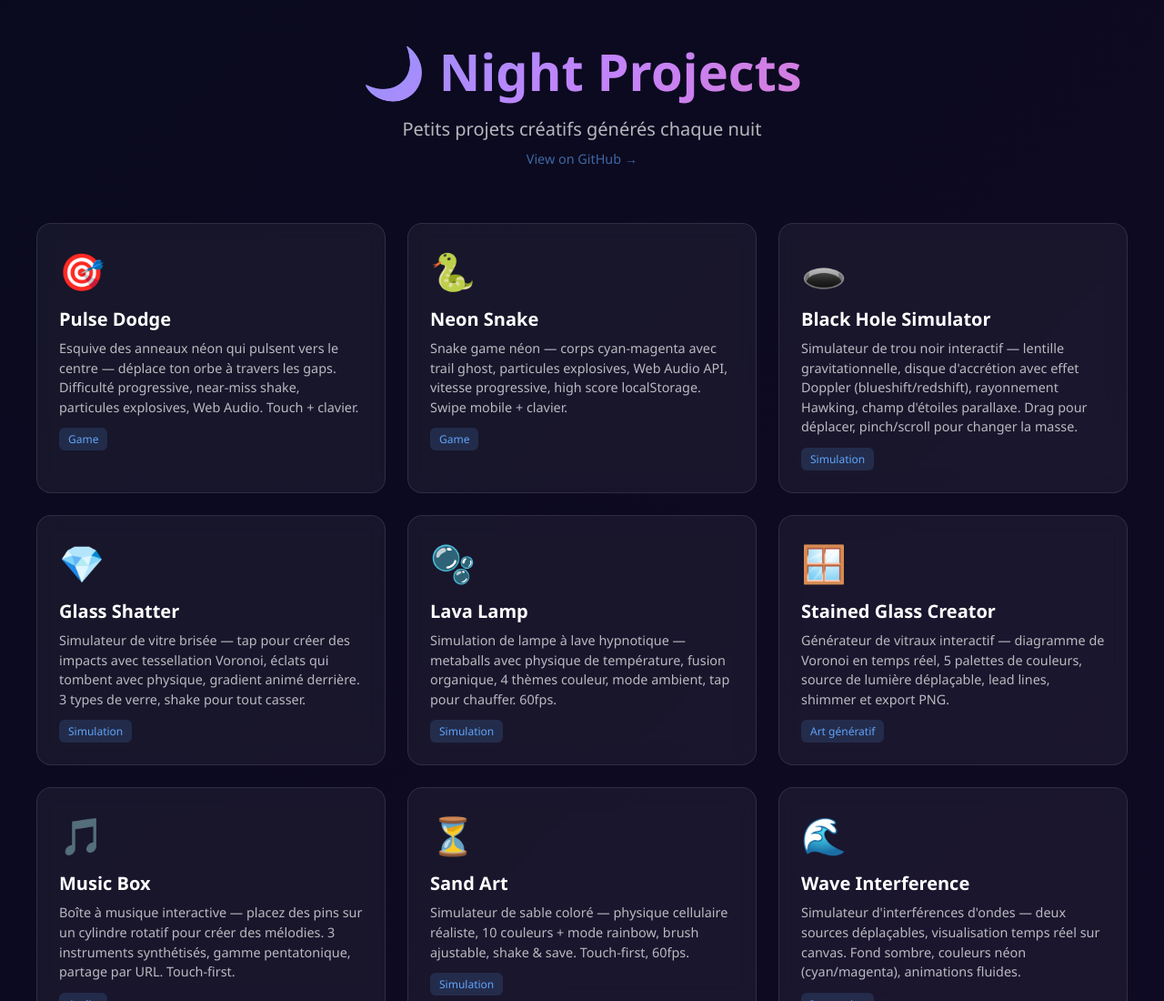
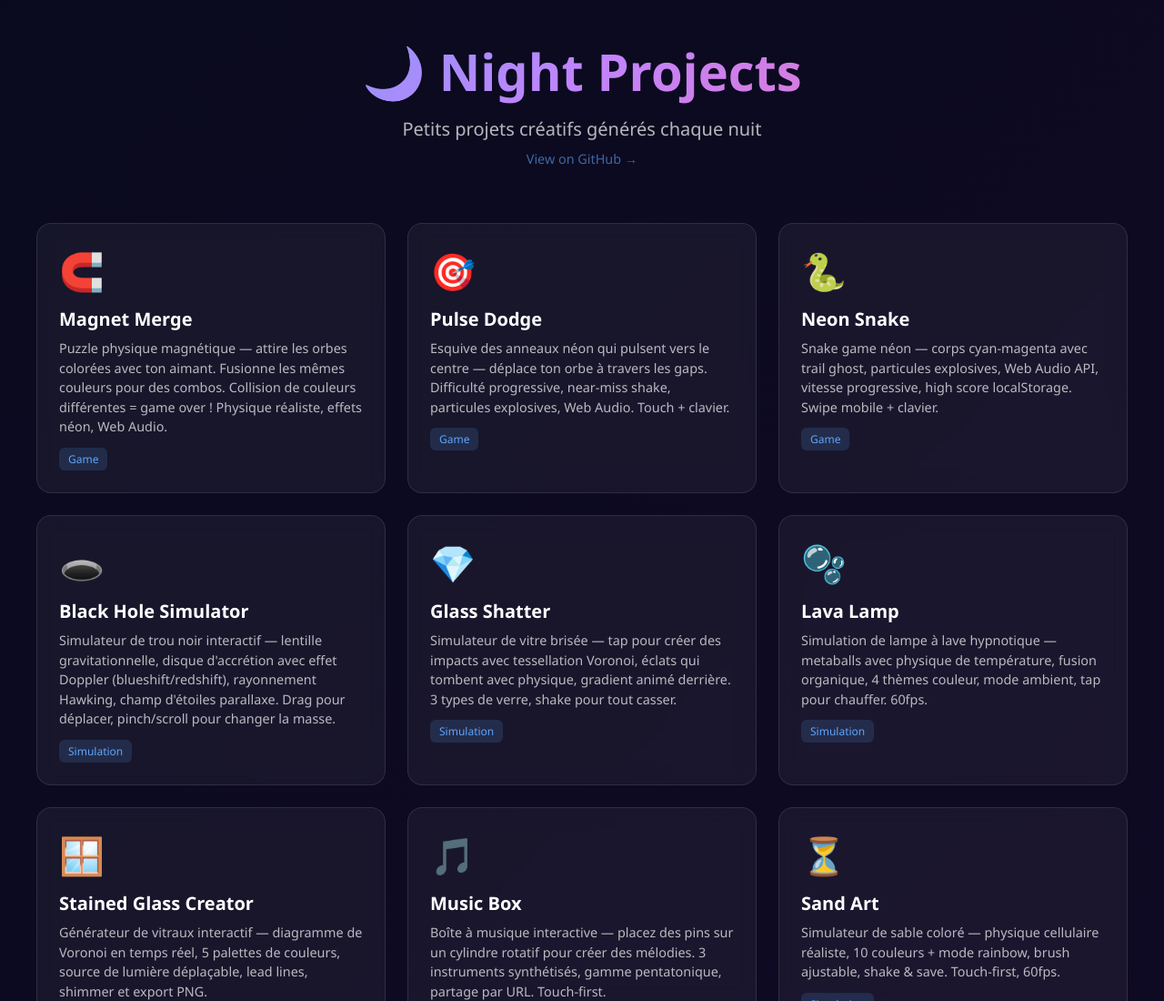
Before and after one commit to adrrr/night-projects, a plain HTML site: page index.html in a window 1280 px wide. Shown: the top 1100 px of the page at 91% size. Drawn offline with Linux system fonts and the light colour scheme.

Commit message:
docs: add magnet-merge to homepage and README

```diff
--- a/index.html
+++ b/index.html
@@ -78,6 +78,12 @@ footer{
   </header>
 
   <div class="grid">
+    <a href="./magnet-merge/" class="card">
+      <span class="card-icon">🧲</span>
+      <h2 class="card-title">Magnet Merge</h2>
+      <p class="card-desc">Puzzle physique magnétique — attire les orbes colorées avec ton aimant. Fusionne les mêmes couleurs pour des combos. Collision de couleurs différentes = game over ! Physique réaliste, effets néon, Web Audio.</p>
+      <span class="card-tag">Game</span>
+    </a>
     <a href="./pulse-dodge/" class="card">
       <span class="card-icon">🎯</span>
       <h2 class="card-title">Pulse Dodge</h2>
```
Also changed, not shown: README.md.
